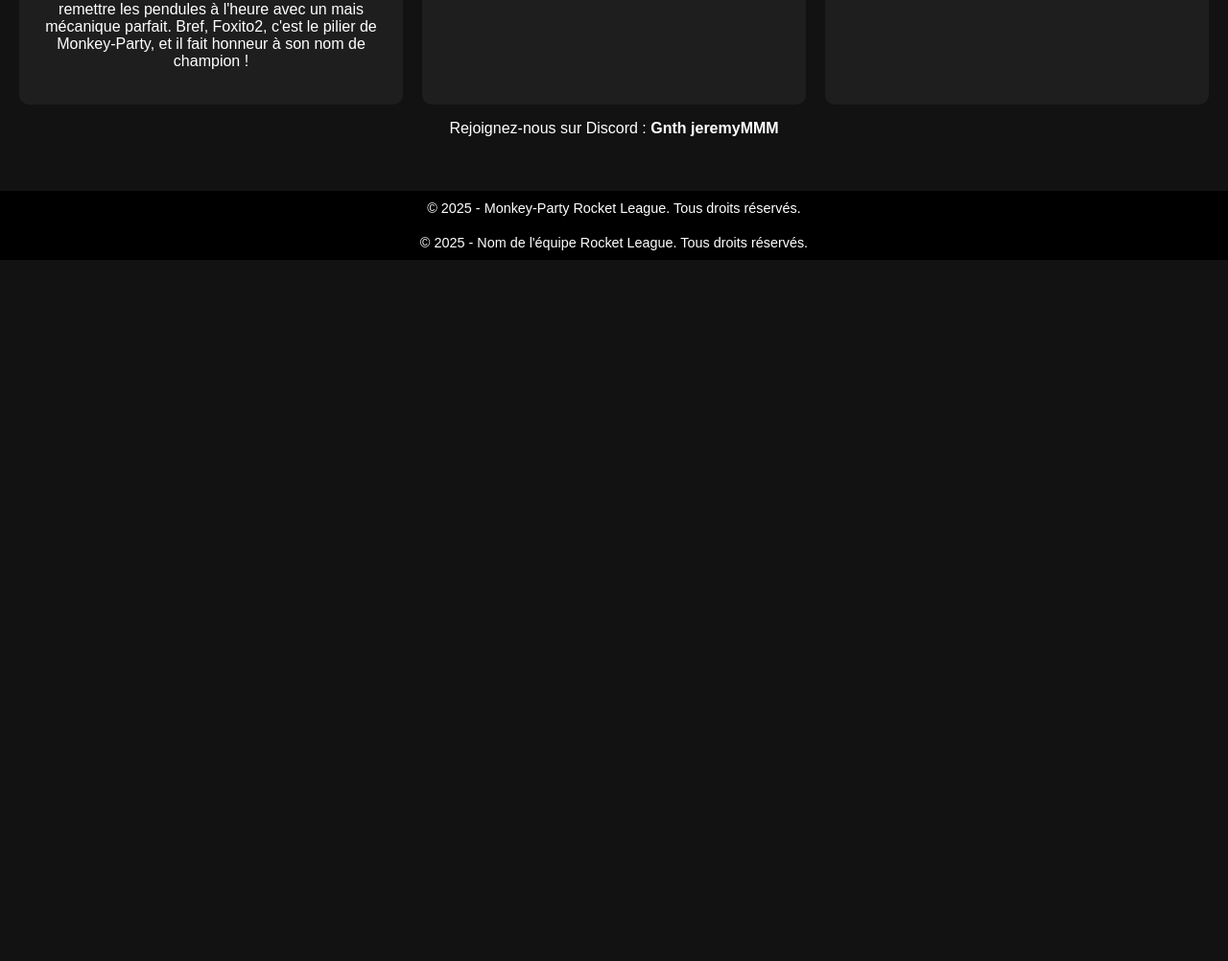
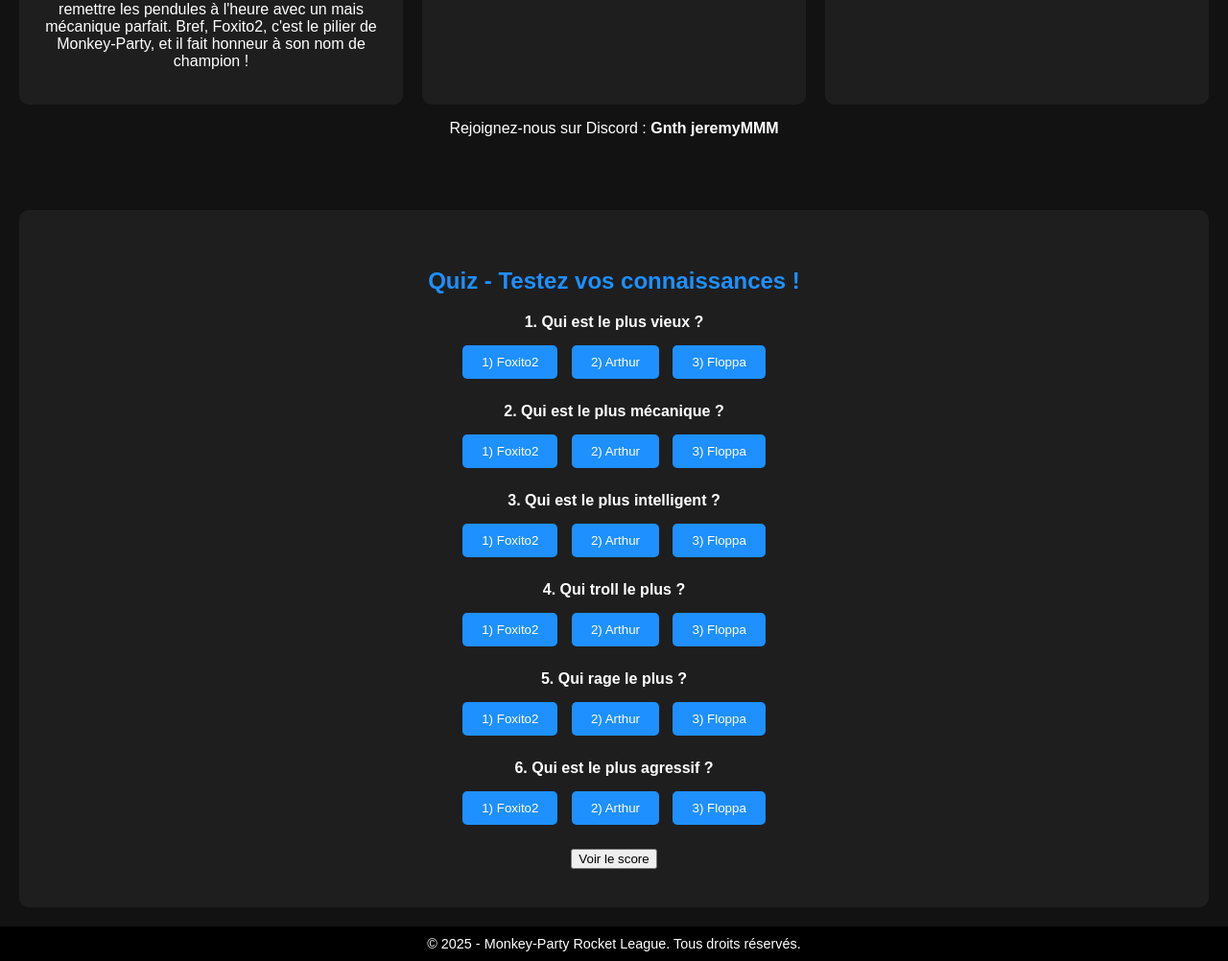
Before and after one commit to MonkeyJeremy0/Monkey-Party, a plain HTML site: page index.html in a window 1280 px wide. Shown: the part 719-1721 px from the top of the page at 96% size. Before the commit the page ends 990 px from the top, so only its background shows below. Drawn offline with Linux system fonts and the light colour scheme.

Commit message:
index.html

```diff
--- a/index.html
+++ b/index.html
@@ -56,6 +56,44 @@
             padding: 10px;
             font-size: 0.9em;
         }
+
+        .qcm-section {
+            padding: 40px 20px;
+            background-color: #1e1e1e;
+            border-radius: 10px;
+            margin: 20px;
+        }
+
+        .qcm-section h2 {
+            color: #1e90ff;
+        }
+
+        .qcm-section p {
+            margin: 10px 0;
+        }
+
+        .question {
+            margin: 20px 0;
+        }
+
+        .answers button {
+            background-color: #1e90ff;
+            color: #ffffff;
+            border: none;
+            padding: 10px 20px;
+            margin: 5px;
+            border-radius: 5px;
+            cursor: pointer;
+        }
+
+        .answers button:hover {
+            background-color: #0077cc;
+        }
+
+        .result {
+            margin-top: 20px;
+            font-size: 1.2em;
+        }
     </style>
 </head>
 <body>
@@ -91,15 +129,96 @@
 
     </section>
 
+    <section class="qcm-section">
+        <h2>Quiz - Testez vos connaissances !</h2>
+
+        <div id="quiz">
+            <div class="question" data-correct="1">
+                <p><strong>1. Qui est le plus vieux ?</strong></p>
+                <div class="answers">
+                    <button onclick="checkAnswer(this, 1)">1) Foxito2</button>
+                    <button onclick="checkAnswer(this, 2)">2) Arthur</button>
+                    <button onclick="checkAnswer(this, 3)">3) Floppa</button>
+                </div>
+            </div>
+
+            <div class="question" data-correct="1">
+                <p><strong>2. Qui est le plus mécanique ?</strong></p>
+                <div class="answers">
+                    <button onclick="checkAnswer(this, 1)">1) Foxito2</button>
+                    <button onclick="checkAnswer(this, 2)">2) Arthur</button>
+                    <button onclick="checkAnswer(this, 3)">3) Floppa</button>
+                </div>
+            </div>
+
+            <div class="question" data-correct="2">
+                <p><strong>3. Qui est le plus intelligent ?</strong></p>
+                <div class="answers">
+                    <button onclick="checkAnswer(this, 1)">1) Foxito2</button>
+                    <button onclick="checkAnswer(this, 2)">2) Arthur</button>
+                    <button onclick="checkAnswer(this, 3)">3) Floppa</button>
+                </div>
+            </div>
+
+            <div class="question" data-correct="2">
+                <p><strong>4. Qui troll le plus ?</strong></p>
+                <div class="answers">
+                    <button onclick="checkAnswer(this, 1)">1) Foxito2</button>
+                    <button onclick="checkAnswer(this, 2)">2) Arthur</button>
+                    <button onclick="checkAnswer(this, 3)">3) Floppa</button>
+                </div>
+            </div>
+
+            <div class="question" data-correct="3">
+                <p><strong>5. Qui rage le plus ?</strong></p>
+                <div class="answers">
+                    <button onclick="checkAnswer(this, 1)">1) Foxito2</button>
+                    <button onclick="checkAnswer(this, 2)">2) Arthur</button>
+                    <button onclick="checkAnswer(this, 3)">3) Floppa</button>
+                </div>
+            </div>
+
+            <div class="question" data-correct="3">
+                <p><strong>6. Qui est le plus agressif ?</strong></p>
+                <div class="answers">
+                    <button onclick="checkAnswer(this, 1)">1) Foxito2</button>
+                    <button onclick="checkAnswer(this, 2)">2) Arthur</button>
+                    <button onclick="checkAnswer(this, 3)">3) Floppa</button>
+                </div>
+            </div>
+        </div>
+
+        <div id="result" class="result"></div>
+        <button onclick="calculateScore()">Voir le score</button>
+    </section>
+
     <footer>
         &copy; 2025 - Monkey-Party Rocket League. Tous droits réservés.
     </footer>
+
+    <script>
+        let score = 0;
+
+        function checkAnswer(button, answer) {
+            const question = button.closest('.question');
+            const correctAnswer = parseInt(question.getAttribute('data-correct'));
+
+            if (answer === correctAnswer) {
+                score++;
+                button.style.backgroundColor = 'green';
+            } else {
+                button.style.backgroundColor = 'red';
+            }
+
+            const buttons = question.querySelectorAll('button');
+            buttons.forEach(btn => btn.disabled = true);
+        }
+
+        function calculateScore() {
+            const totalQuestions = document.querySelectorAll('.question').length;
+            const resultDiv = document.getElementById('result');
+            resultDiv.textContent = `Votre score : ${score}/${totalQuestions}`;
+        }
+    </script>
 </body>
 </html>
-
-
-    <footer>
-        &copy; 2025 - Nom de l'équipe Rocket League. Tous droits réservés.
-    </footer>
-</body>
-</html>
```
